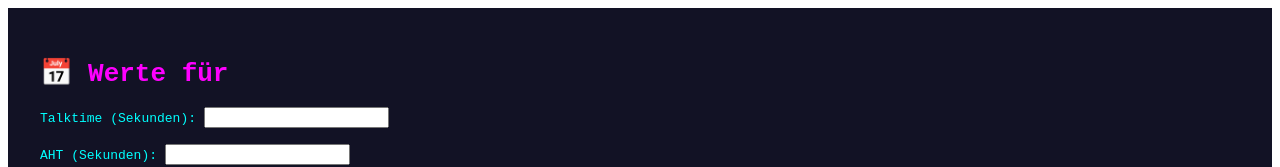
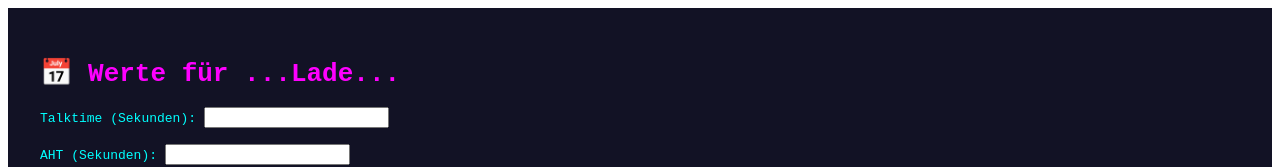
Before and after one commit to PrismaKiara/retro-call-battle, a Next.js app: page /day in a window 1280 px wide. Shown: the top 167 px of the page. Built offline with nearby package versions, Linux system fonts and the light colour scheme.

Commit message:
Update day.js

```diff
--- a/pages/day.js
+++ b/pages/day.js
@@ -1,4 +1,3 @@
-
 import { useRouter } from 'next/router';
 import { useState } from 'react';
 import Link from 'next/link';
@@ -31,7 +30,7 @@ export default function DayPage() {
       minHeight: '100vh',
       padding: '2rem'
     }}>
-      <h1 style={{ color: '#ff00ff' }}>📅 Werte für {date}</h1>
+      <h1 style={{ color: '#ff00ff' }}>📅 Werte für {date || '...Lade...'}</h1>
       <form onSubmit={handleSubmit} style={{ maxWidth: '400px', display: 'flex', flexDirection: 'column', gap: '1rem' }}>
         <label>Talktime (Sekunden): <input name="talktime" type="number" value={inputs.talktime} onChange={handleChange} /></label>
         <label>AHT (Sekunden): <input name="aht" type="number" value={inputs.aht} onChange={handleChange} /></label>
```
